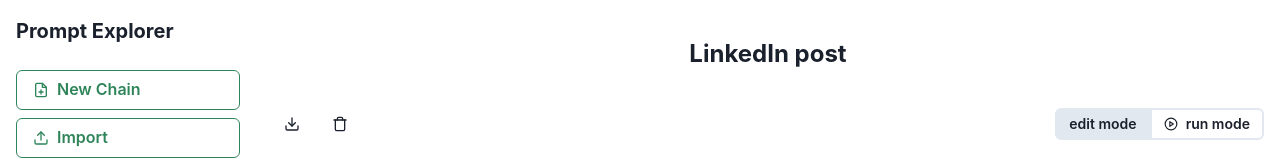
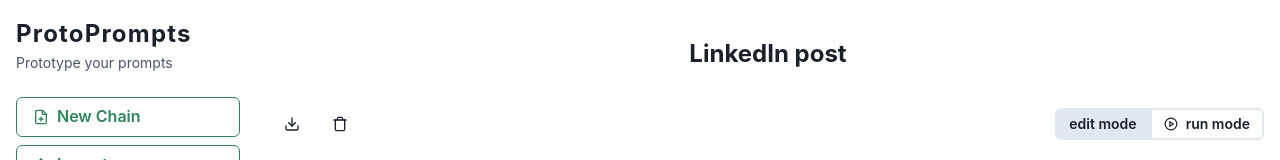
Before and after one commit to clbarrell/prompt-explorer, a Next.js app: page / in a window 1280 px wide. Shown: the top 160 px of the page. Built offline with nearby package versions, Linux system fonts and the light colour scheme; a web font is replaced by a local one.

Commit message:
changed title

```diff
--- a/src/components/LeftSideNav.tsx
+++ b/src/components/LeftSideNav.tsx
@@ -40,8 +40,11 @@
 
   return (
     <Box w="20%" minW={"190px"} h="100vh" p={4}>
-      <Text fontSize="xl" fontWeight="bold" mb={0}>
-        Prompt Explorer
+      <Text fontSize="2xl" letterSpacing={"wider"} fontWeight="bold" mb={0}>
+        ProtoPrompts
+      </Text>
+      <Text fontSize={"sm"} color="gray.600">
+        Prototype your prompts
       </Text>
       <Button
         onClick={handleNewChain}
```
